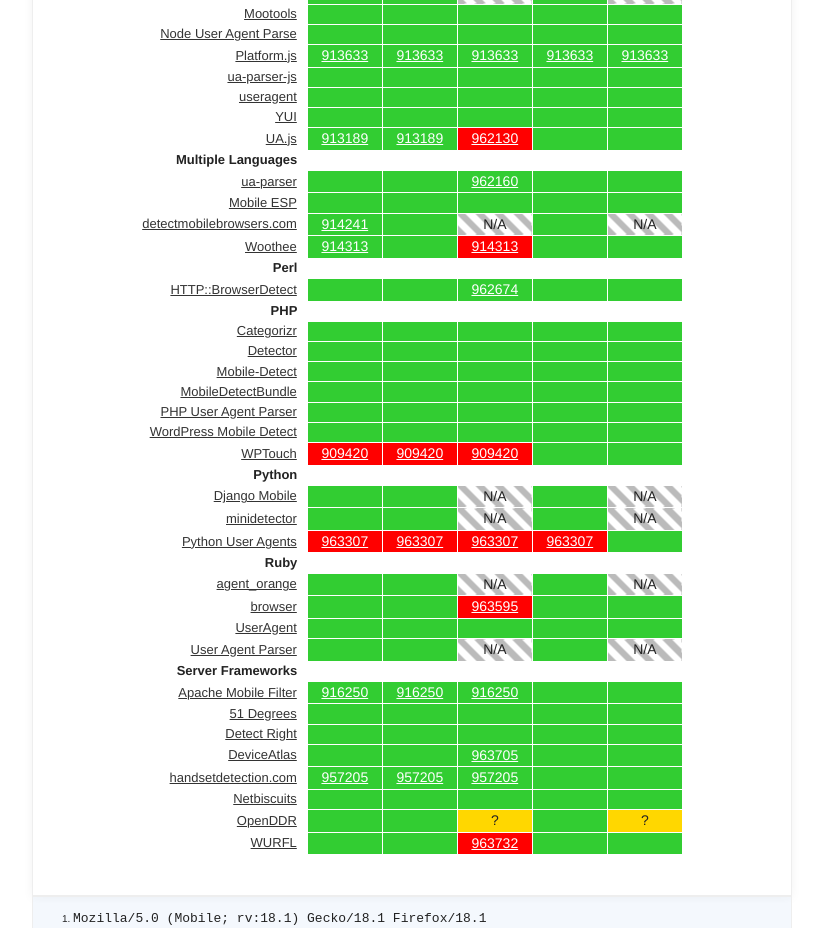
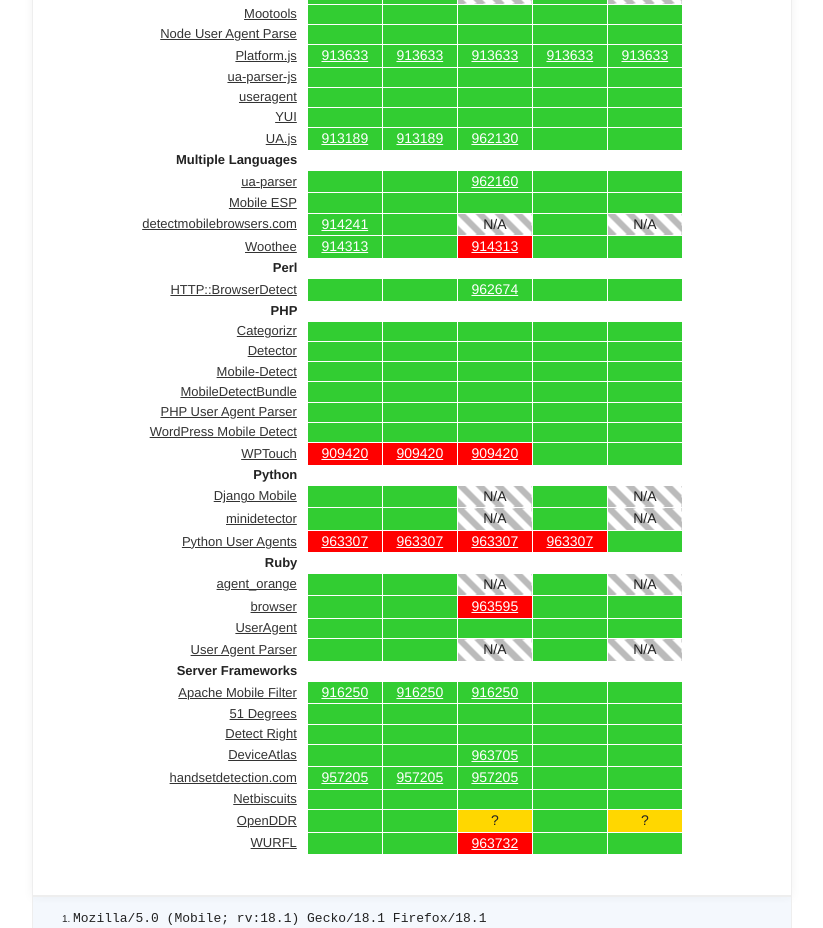
Before and after one commit to miketaylr/arewedetectableyet, a plain HTML site: page index.html in a window 1280 px wide. Shown: the part 1000-1928 px from the top of the page, without its empty margins (228-1051 px from the left). Drawn offline with Linux system fonts and the light colour scheme.

Commit message:
Fix for ua.js

```diff
--- a/index.html
+++ b/index.html
@@ -181,7 +181,7 @@
                 <th><a href="https://github.com/g13n/ua.js">UA.js</a></th>
                 <td class="yes"><a href="https://bugzilla.mozilla.org/show_bug.cgi?id=913189">913189</a></td>
                 <td class="yes"><a href="https://bugzilla.mozilla.org/show_bug.cgi?id=913189">913189</a></td>
-                <td class="no"><a href="https://bugzilla.mozilla.org/show_bug.cgi?id=962130">962130</a></td>
+                <td class="yes"><a href="https://bugzilla.mozilla.org/show_bug.cgi?id=962130">962130</a></td>
                 <td class="yes"></td>
                 <td class="yes"></td>
             </tr>
```
